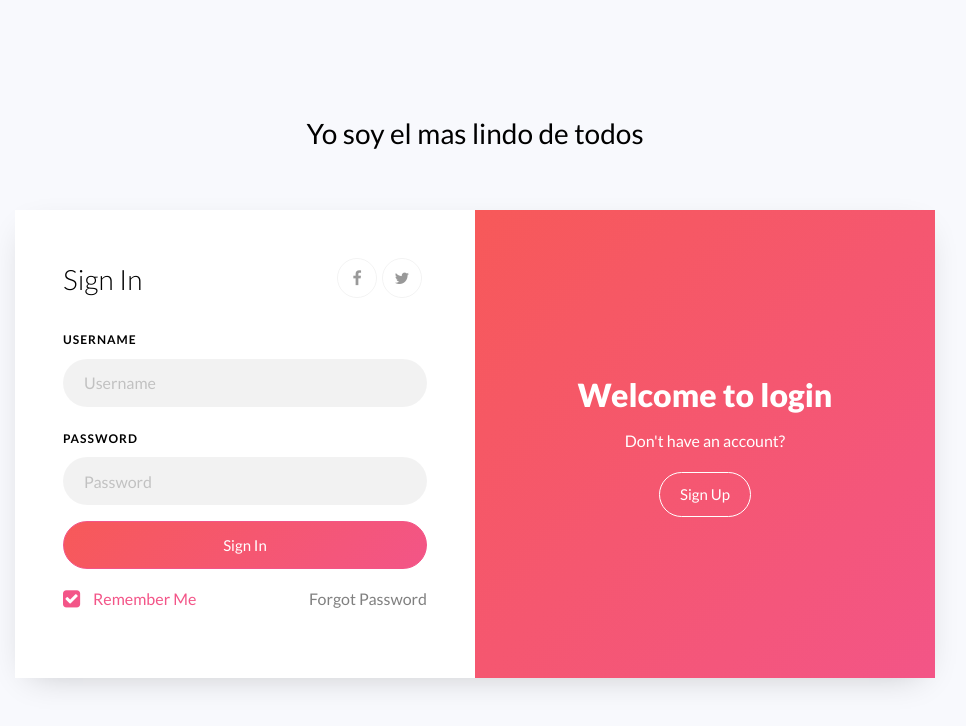
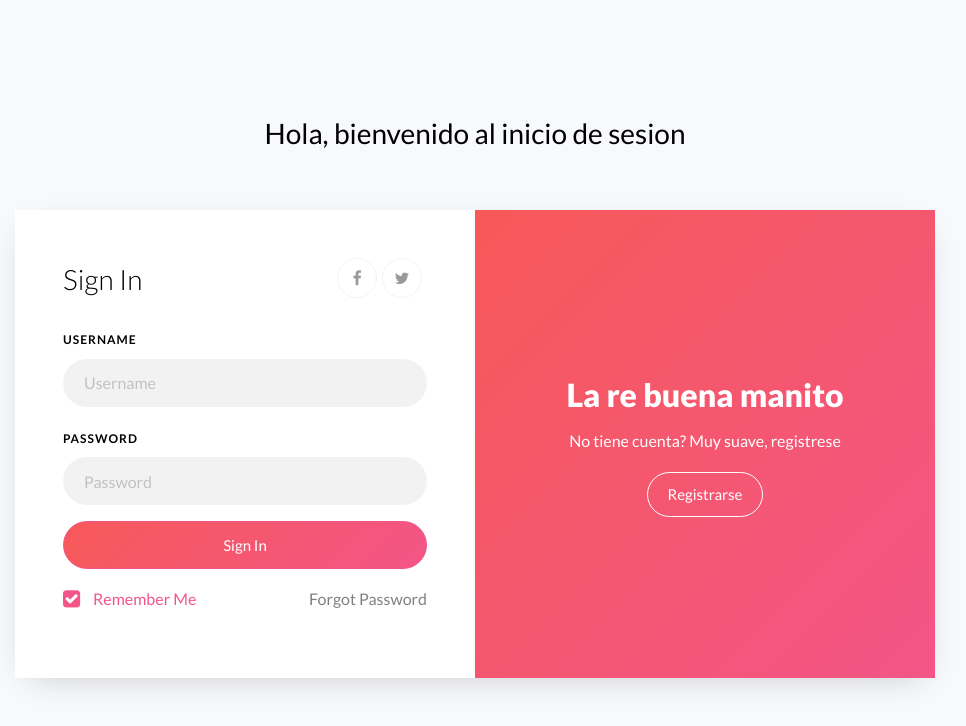
Before and after one commit to Akilian5/Cosito, a plain HTML site: page index.html in a window 1280 px wide. Shown: the whole page, without its empty margins (165-1131 px from the left). Drawn offline with Linux system fonts and the light colour scheme.

Commit message:
Cambios en los titulos

```diff
--- a/index.html
+++ b/index.html
@@ -17,7 +17,7 @@
 		<div class="container">
 			<div class="row justify-content-center">
 				<div class="col-md-6 text-center mb-5">
-					<h2 class="heading-section">Yo soy el mas lindo de todos</h2>
+					<h2 class="heading-section">Hola, bienvenido al inicio de sesion</h2>
 				</div>
 			</div>
 			<div class="row justify-content-center">
@@ -25,9 +25,9 @@
 					<div class="wrap d-md-flex">
 						<div class="text-wrap p-4 p-lg-5 text-center d-flex align-items-center order-md-last">
 							<div class="text w-100">
-								<h2>Welcome to login</h2>
-								<p>Don't have an account?</p>
-								<a href="#" class="btn btn-white btn-outline-white">Sign Up</a>
+								<h2>La re buena manito</h2>
+								<p>No tiene cuenta? Muy suave, registrese</p>
+								<a href="#" class="btn btn-white btn-outline-white">Registrarse</a>
 							</div>
 			      </div>
 						<div class="login-wrap p-4 p-lg-5">
```
Also changed, not shown: cosito.html (+1 -1 lines).
